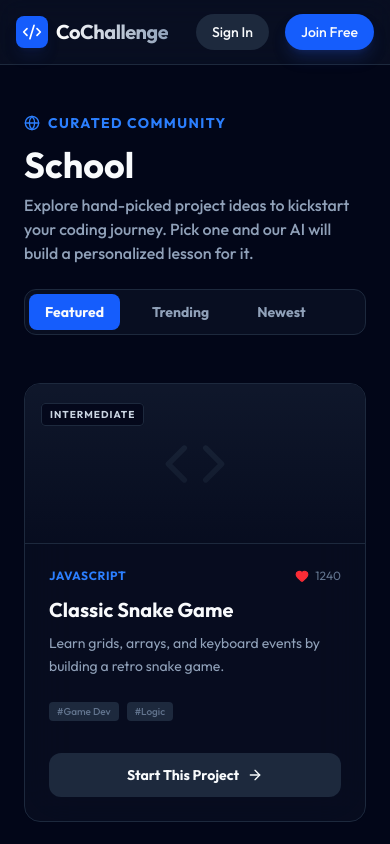
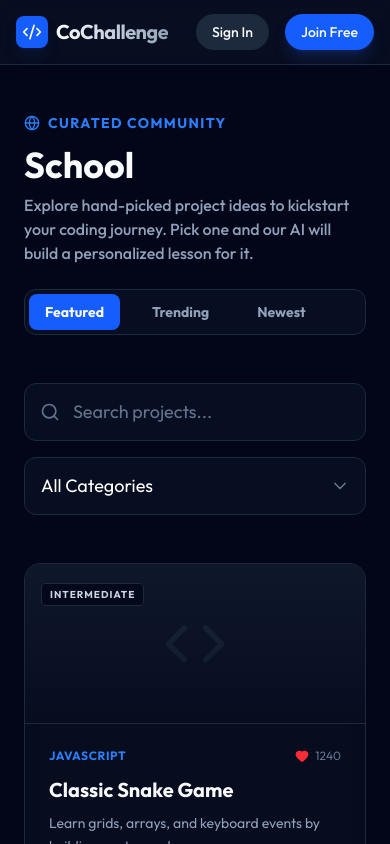
Before and after one commit to Jaeheek0319/CoChallenge, a React (Vite) app: page /school in a window 390 px wide. Shown: the top 844 px of the page. Built offline with nearby package versions, Linux system fonts and the light colour scheme; no server answers.

Commit message:
functional search on schools tab, doesnt search descriptions though

```diff
--- a/src/pages/School.tsx
+++ b/src/pages/School.tsx
@@ -1,7 +1,7 @@
-import React from 'react';
+import React, { useState } from 'react';
 import { useNavigate } from 'react-router-dom';
 import { motion } from 'motion/react';
-import { Globe, Heart, Users, Star, ArrowRight, Code } from 'lucide-react';
+import { Globe, Heart, Users, Star, ArrowRight, Code, Search, ChevronDown } from 'lucide-react';
 
 const PRESET_PROJECTS = [
   {
@@ -62,6 +62,24 @@ const PRESET_PROJECTS = [
 
 export function School() {
   const navigate = useNavigate();
+  const [searchQuery, setSearchQuery] = useState('');
+  const [searchFilter, setSearchFilter] = useState('All');
+
+  const filteredProjects = PRESET_PROJECTS.filter(p => {
+    const query = searchQuery.toLowerCase();
+    if (!query) return true;
+
+    const matchesTitle = p.title.toLowerCase().includes(query);
+    const matchesTag = p.tags.some(t => t.toLowerCase().includes(query));
+    const matchesLang = p.lang.toLowerCase().includes(query);
+
+    switch (searchFilter) {
+      case 'Title': return matchesTitle;
+      case 'Tag': return matchesTag;
+      case 'Language': return matchesLang;
+      default: return matchesTitle || matchesTag || matchesLang;
+    }
+  });
 
   return (
     <div className="max-w-7xl mx-auto px-6 py-12">
@@ -82,8 +100,39 @@ export function School() {
         </div>
       </div>
 
+      {/* Search Bar & Filters */}
+      <div className="mb-12 flex flex-col sm:flex-row gap-4">
+        <div className="w-full relative group">
+          <div className="absolute inset-y-0 left-0 pl-4 flex items-center pointer-events-none">
+            <Search className="w-5 h-5 text-slate-500 group-focus-within:text-blue-500 transition-colors" />
+          </div>
+          <input
+            type="text"
+            placeholder="Search projects..."
+            value={searchQuery}
+            onChange={(e) => setSearchQuery(e.target.value)}
+            className="w-full pl-12 pr-4 py-3.5 bg-slate-900/50 border border-slate-800 rounded-xl focus:outline-none focus:ring-2 focus:ring-blue-500/50 focus:border-blue-500 text-white placeholder-slate-500 transition-all text-lg"
+          />
+        </div>
+        <div className="sm:w-48 relative shrink-0">
+          <select
+            value={searchFilter}
+            onChange={(e) => setSearchFilter(e.target.value)}
+            className="w-full px-4 py-3.5 bg-slate-900/50 border border-slate-800 rounded-xl focus:outline-none focus:ring-2 focus:ring-blue-500/50 focus:border-blue-500 text-white appearance-none cursor-pointer text-lg"
+          >
+            <option value="All">All Categories</option>
+            <option value="Title">Title</option>
+            <option value="Language">Language</option>
+            <option value="Tag">Tag</option>
+          </select>
+          <div className="absolute inset-y-0 right-0 pr-4 flex items-center pointer-events-none">
+            <ChevronDown className="w-5 h-5 text-slate-500" />
+          </div>
+        </div>
+      </div>
+
       <div className="grid grid-cols-1 md:grid-cols-2 lg:grid-cols-3 gap-8">
-        {PRESET_PROJECTS.map((project, idx) => (
+        {filteredProjects.map((project, idx) => (
           <motion.div
             key={project.id}
             initial={{ opacity: 0, scale: 0.95 }}
```
